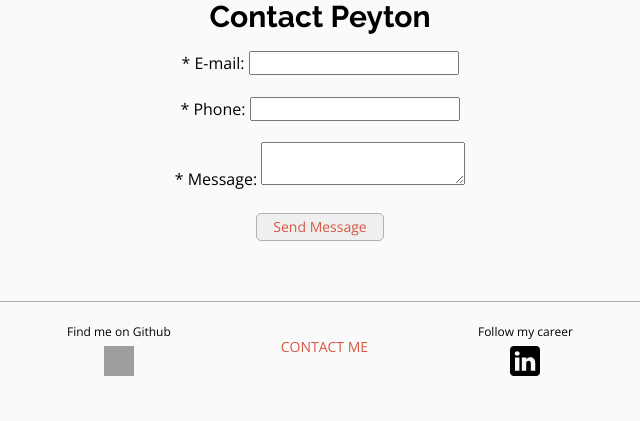
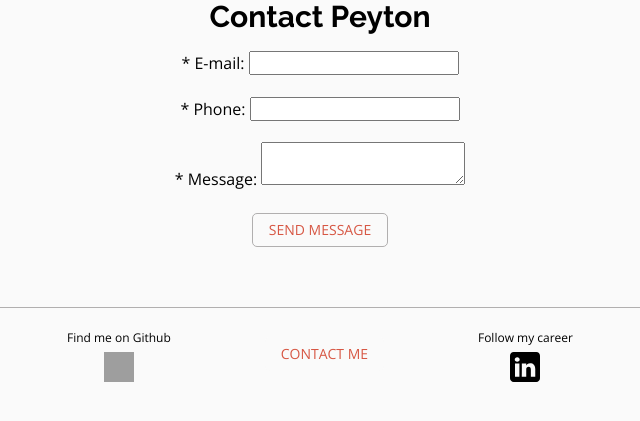
Before and after one commit to pcrantfo/crantford-portfolio-website, a web app: file contact.html in a window 1280 px wide. Shown: the part 132-553 px from the top of the page, without its empty margins (320-960 px from the left). Run offline with its HTML, style and script files only (its server is not run), Linux system fonts and the light colour scheme; some libraries are stand-ins or nearby versions; grey boxes are pictures that could not be loaded.

Commit message:
Clean up button naming syntax
Create button-primary, button-secondary, button-tertiary classes to apply quickly to elements

```diff
--- a/contact.html
+++ b/contact.html
@@ -60,7 +60,7 @@
         </div>
 
         <div class="contact-form__item">
-          <input  class="submit-form" type="submit" value="Send Message">
+          <input  class="button button-secondary" type="submit" value="SEND MESSAGE">
         </div>
       </form>
     </main>
--- a/css/styles.css
+++ b/css/styles.css
@@ -318,8 +318,7 @@ margin: 5px;
 
 /* BUTTON STYLES */
 button,
-.button,
-.submit-form {
+.button {
   border: none;
   display: inline-block;
   font-family: var(--header-medium);
@@ -329,6 +328,7 @@ button,
   border-radius: 5px;
   border-top: 1px solid rgba(0, 0, 0, 0);
   border-bottom: 1px solid rgba(0, 0, 0, 0);
+  line-height: 1.6;
 }
 
 .button-primary {
@@ -337,9 +337,8 @@ button,
   border-bottom: 1px solid rgba(0, 0, 0, 0.5);
 }
 
-.button-secondary,
-.submit-form,
-#button__resume {
+.button-secondary {
+  background-color: var(--bg-color);
   color: var(--tertiary-color);
   border: 1px solid var(--secondary-color);
 }
@@ -352,8 +351,8 @@ button,
 
 button:hover,
 button:focus,
-.submit-form:hover,
-.submit-form:focus {
+.button:hover,
+.button:focus {
   cursor: pointer;
 }
 
```
